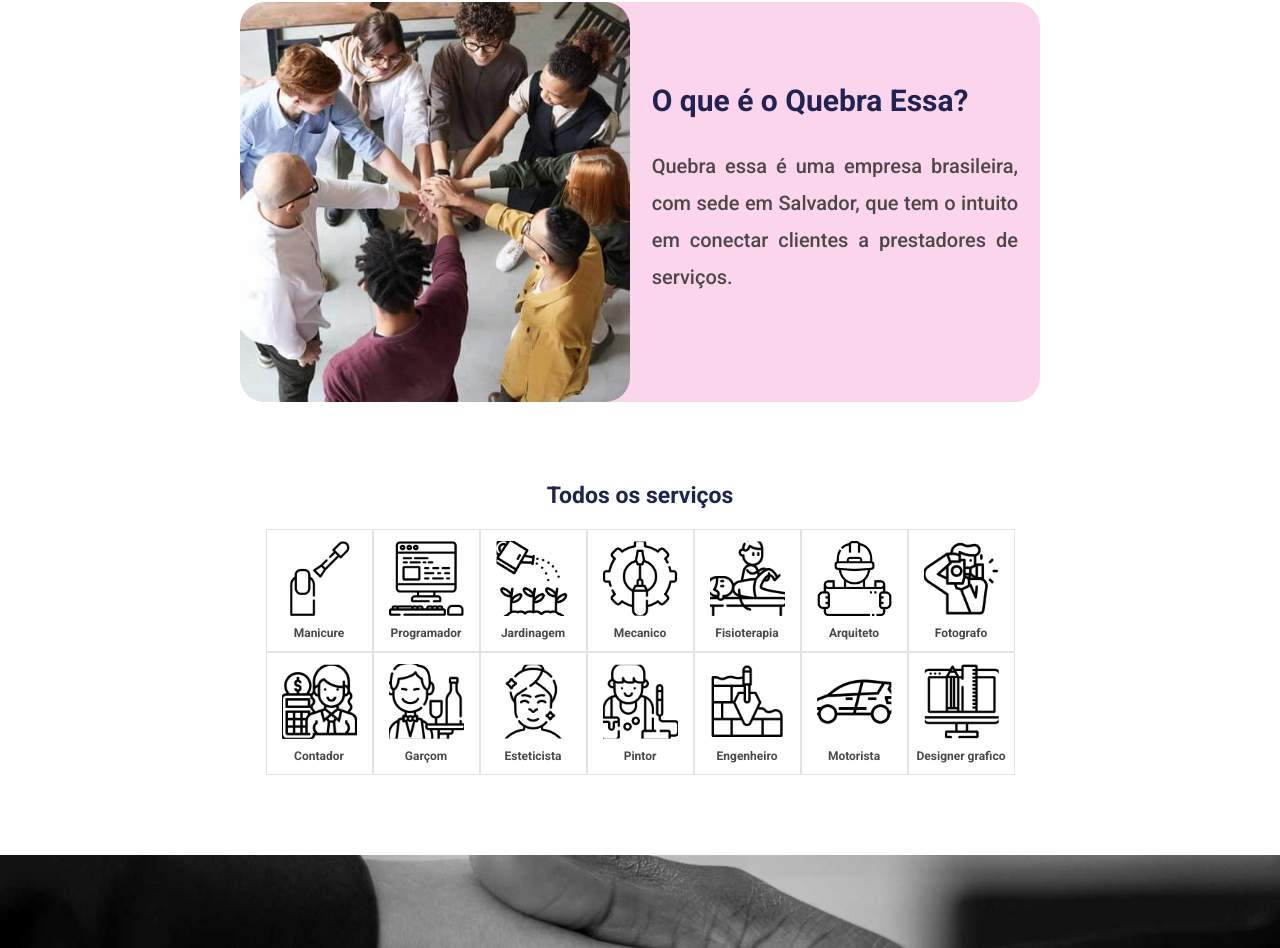
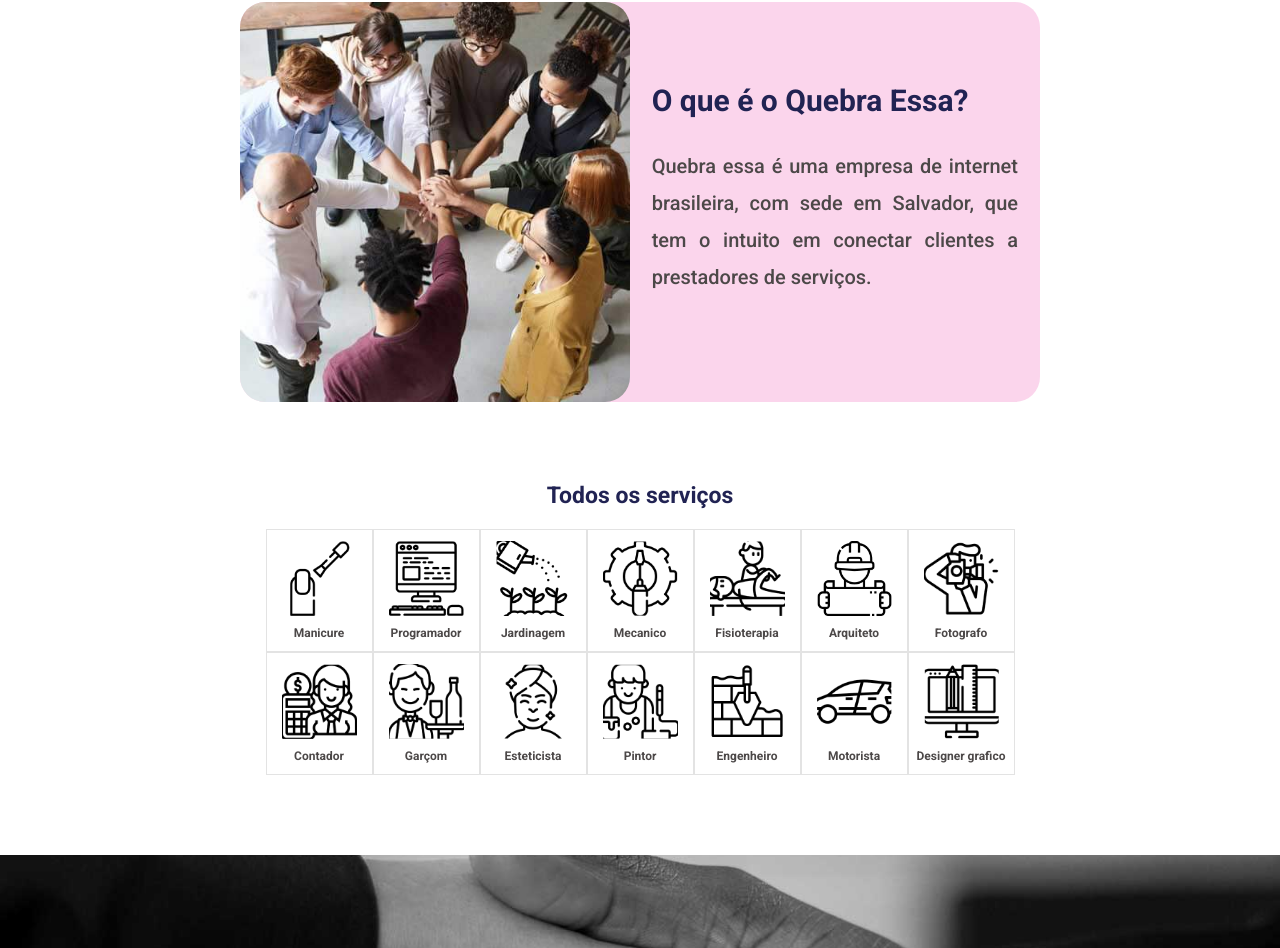
Before and after one commit to philipe02/QuebraEssa, a Next.js app: page / in a window 1280 px wide. Shown: the part 913-1861 px from the top of the page. Built offline with nearby package versions, Linux system fonts and the light colour scheme; no server answers.

Commit message:
correcao da tela inicial

```diff
--- a/src/components/Main/index.jsx
+++ b/src/components/Main/index.jsx
@@ -33,8 +33,9 @@ const Main = () => (
         <S.DivTextSobre>
           <S.TitleSobre>O que é o Quebra Essa?</S.TitleSobre>
           <S.DescriptionSobre>
-            Quebra essa é uma empresa brasileira, com sede em Salvador, que tem
-            o intuito em conectar clientes a prestadores de serviços.
+            Quebra essa é uma empresa de internet brasileira, com sede em
+            Salvador, que tem o intuito em conectar clientes a prestadores de
+            serviços.
           </S.DescriptionSobre>
         </S.DivTextSobre>
       </S.DivSobre>
@@ -46,7 +47,7 @@ const Main = () => (
           <S.DivIcon>
             <S.DivImgIcon>
               <Image
-                src="/assets/iconesServices/Manicure.png"
+                src="/assets/iconesServices/manicure.png"
                 layout="fill"
                 alt="manicure"
               />
```
